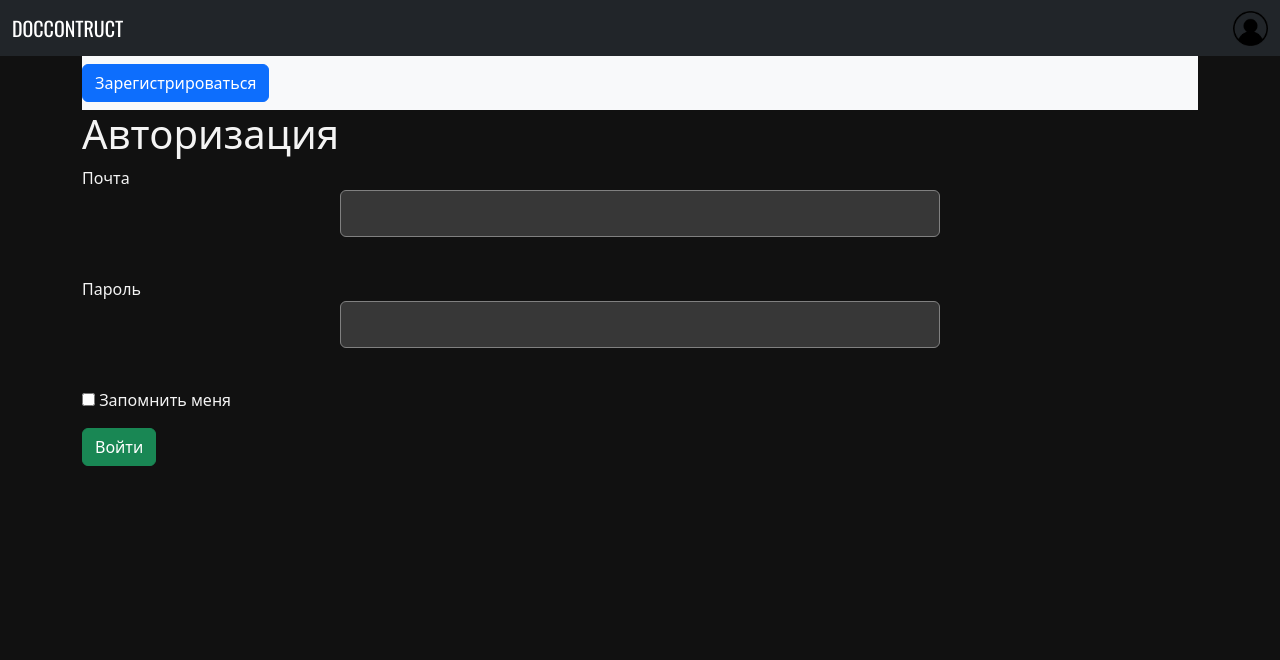
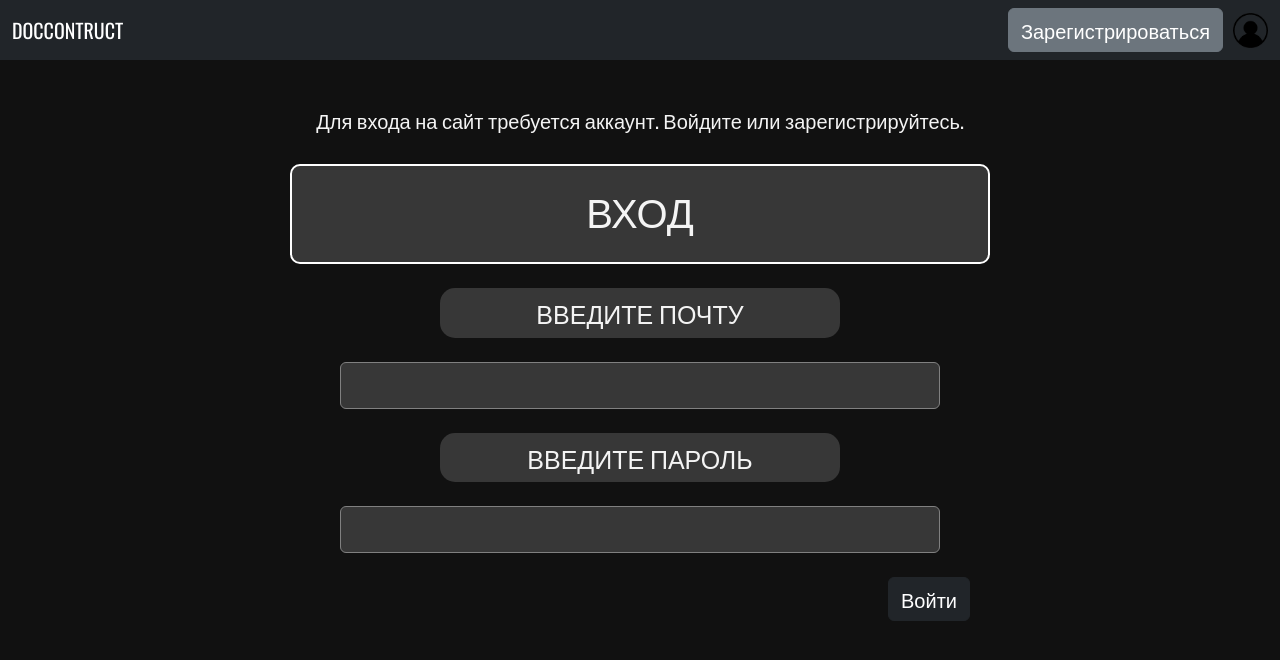
Before and after one commit to LysakVladimir/DocConstruct, a Flask app: page /sign_in in a window 1280 px wide. Shown: the top 660 px of the page. Run offline with Flask 3, Linux system fonts and the light colour scheme.

Commit message:
Полностью доделан вход и регистрация сайта.

```diff
--- a/forms/sign_in_form.py
+++ b/forms/sign_in_form.py
@@ -4,7 +4,7 @@ from wtforms.validators import DataRequired
 
 
 class SignInForm(FlaskForm):
-    email = EmailField("Почта", validators=[DataRequired()])
-    password = PasswordField("Пароль", validators=[DataRequired()])
+    email = EmailField("ВВЕДИТЕ ПОЧТУ", validators=[DataRequired()])
+    password = PasswordField("ВВЕДИТЕ ПАРОЛЬ", validators=[DataRequired()])
     remember_me = BooleanField("Запомнить меня")
     submit = SubmitField("Войти")
--- a/static/css/register.css
+++ b/static/css/register.css
@@ -2,20 +2,25 @@
   font-family: 'Oswald', sans-serif !important;
   border: 2px solid black;
   padding: 20px;
-   background: #373737;
+  max-width: 700px;
+  background: #373737;
   border-color: white;
   border-radius: 10px;
-  text-align: center
+  text-align: center;
+  margin: 0 auto;
+  display: flex;
+  align-items: center;
+  justify-content: center;
 }
 .login_form {
     max-width: 800px;
     margin: 0 auto;
+    text-align: center;
 }
 .input-group-text {
   background: #373737;
   max-width: 400px;
   background-position: center;
-  display: inline;
   color: #f4f4f4;
   border: 0px;
   border-radius: 15px;
@@ -34,11 +39,19 @@
    max-width: 600px;
    margin: 0 auto;
    font-size: 22px;
+   font-family: 'Oswald', sans-serif !important;
+}
+.btn {
+  float: right;
   font-family: 'Oswald', sans-serif !important;
+  font-size: 20px;
+  margin-right: 70px
 }
+
 button {
-  float: right;
+   float: right;
 }
+
 h5 {
   font-family: 'Oswald', sans-serif !important;
 }
--- a/templates/header.html
+++ b/templates/header.html
@@ -17,8 +17,12 @@
             <a class="navbar-brand" href="#" style="align: center;">
             DOCCONTRUCT
             </a>
+            {% block header %}
+            {% endblock %}
+            <a href="/sign_in">
             <img src="{{ url_for('static',filename='img/user-icon.png') }}"
                  alt="User" width="35" height="35" class="d-inline-block align-text-top">
+            </a>
         </div>
     </nav>
 </header>
--- a/templates/sign_in.html
+++ b/templates/sign_in.html
@@ -1,41 +1,38 @@
 {% extends "header.html" %}
 
 {% block content %}
-<header>
-<nav class="navbar navbar-light bg-light">
-    <a class="btn btn-primary" href="/register">Зарегистрироваться</a>
-</nav>
-</header>
-<h1>Авторизация</h1>
-<form action="" method="post">
+<br>
+<br>
+{% if not message %}
+<h5 align="center">Для входа на сайт требуется аккаунт. Войдите или зарегистрируйтесь.</h5>
+{% else %}
+<h5 align="center" style="color: red">Ошибка. {{ message }}.</h5>
+{% endif %}
+<br>
+<div class="register-text">
+    <h1>ВХОД</h1>
+</div>
+<br>
+<form class="login_form" method="post">
     {{ form.hidden_tag() }}
-    <p>
-        {{ form.email.label }}<br>
-        {{ form.email(class="form-control", type="email") }}<br>
-        {% for error in form.email.errors %}
-            <div class="alert alert-danger" role="alert">
-                {{ error }}
-            </div>
-        {% endfor %}
-    </p>
-    <p>
-        {{ form.password.label }}<br>
-        {{ form.password(class="form-control", type="password") }}<br>
-        {% for error in form.password.errors %}
-            <div class="alert alert-danger" role="alert">
-                {{ error }}
-            </div>
-        {% endfor %}
-    </p>
-    <p>
-        {{ form.remember_me() }}
-        {{ form.remember_me.label }}
-    </p>
-    <p>
-        {{ form.submit(type="submit", class="btn btn-success") }}
-    </p>
-    <div>
-        {{ message }}
+    <div class="reg-input">
+        {{ form.email.label(class="input-group-text") }}
+        <br>
+        {{ form.email(class='form-control') }}
+    <br>
     </div>
+    <div class="reg-input">
+        {{ form.password.label(class="input-group-text") }}
+        <br>
+        {{ form.password(class='form-control') }}
+    </div>
+    <br>
+    {{ form.submit(class="btn btn-dark") }}
+    <br>
+    <br>
 </form>
 {% endblock %}
+{% block header %}
+    {{ super() }}
+    <a class="btn btn-secondary ms-auto" type="button" style="margin-right: 10px; font-family: 'Oswald', sans-serif !important; font-size: 20px;" href="/register">Зарегистрироваться</a>
+{% endblock %}
```
Also changed, not shown: forms/register_form.py (+4 -4 lines), templates/register.html (+18 -12 lines), db/db_flask.db.
